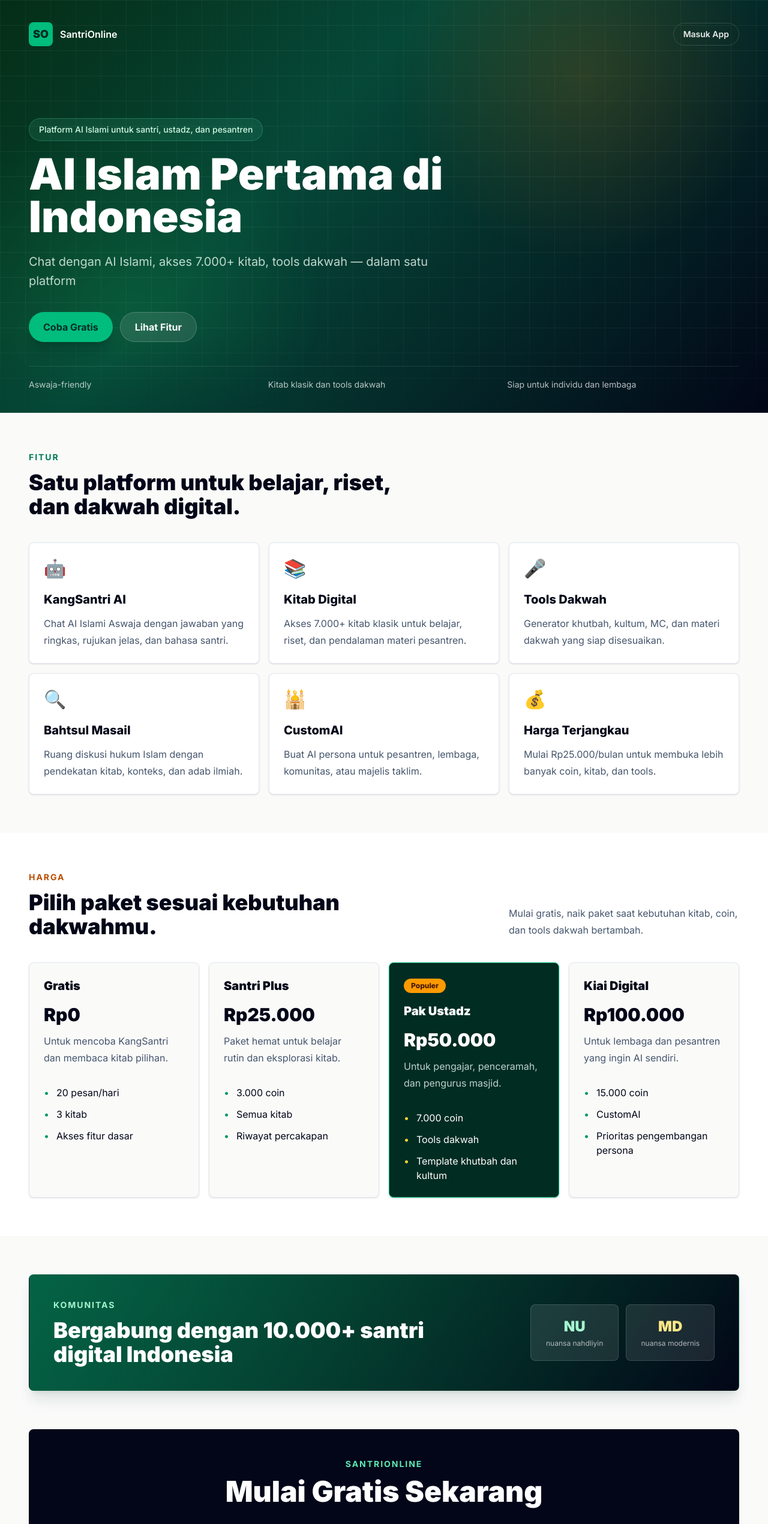
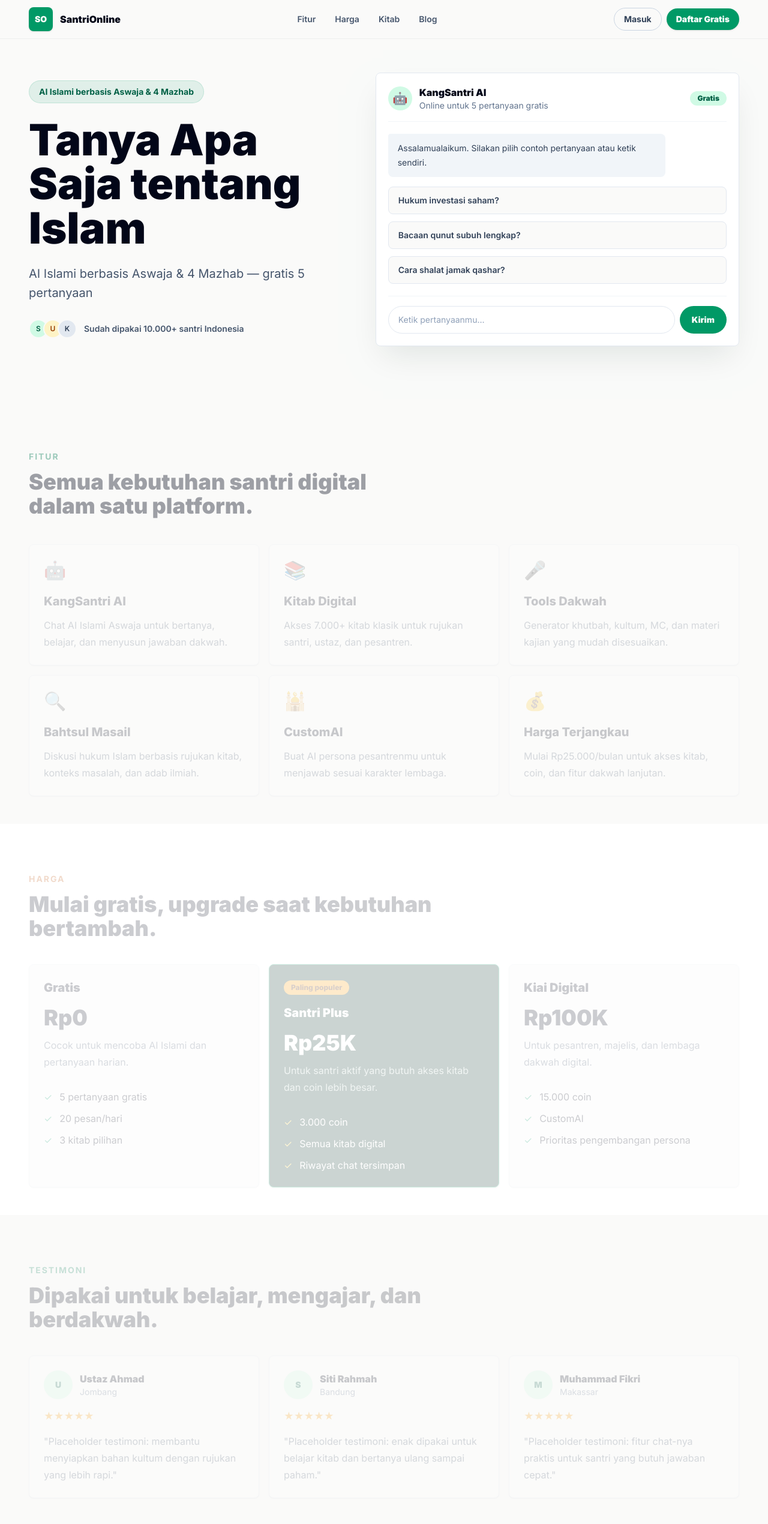
Before and after one commit to Santrionlinecom/web, a SvelteKit app: page / in a window 1280 px wide. Shown: the top 2540 px of the page at 60% size. Built offline with nearby package versions, Linux system fonts and the light colour scheme.

Commit message:
feat: hybrid chat-first landing page

```diff
--- a/src/routes/+page.svelte
+++ b/src/routes/+page.svelte
@@ -1,34 +1,49 @@
 <script lang="ts">
+	let question = $state('');
+	let showSignupModal = $state(false);
+
+	const examples = [
+		'Hukum investasi saham?',
+		'Bacaan qunut subuh lengkap?',
+		'Cara shalat jamak qashar?'
+	];
+
 	const features = [
 		{
+			id: 'ai',
 			icon: '🤖',
 			title: 'KangSantri AI',
-			description: 'Chat AI Islami Aswaja dengan jawaban yang ringkas, rujukan jelas, dan bahasa santri.'
+			description: 'Chat AI Islami Aswaja untuk bertanya, belajar, dan menyusun jawaban dakwah.'
 		},
 		{
+			id: 'kitab',
 			icon: '📚',
 			title: 'Kitab Digital',
-			description: 'Akses 7.000+ kitab klasik untuk belajar, riset, dan pendalaman materi pesantren.'
+			description: 'Akses 7.000+ kitab klasik untuk rujukan santri, ustaz, dan pesantren.'
 		},
 		{
+			id: 'dakwah',
 			icon: '🎤',
 			title: 'Tools Dakwah',
-			description: 'Generator khutbah, kultum, MC, dan materi dakwah yang siap disesuaikan.'
+			description: 'Generator khutbah, kultum, MC, dan materi kajian yang mudah disesuaikan.'
 		},
 		{
+			id: 'bahtsul',
 			icon: '🔍',
 			title: 'Bahtsul Masail',
-			description: 'Ruang diskusi hukum Islam dengan pendekatan kitab, konteks, dan adab ilmiah.'
+			description: 'Diskusi hukum Islam berbasis rujukan kitab, konteks masalah, dan adab ilmiah.'
 		},
 		{
+			id: 'custom-ai',
 			icon: '🕌',
 			title: 'CustomAI',
-			description: 'Buat AI persona untuk pesantren, lembaga, komunitas, atau majelis taklim.'
+			description: 'Buat AI persona pesantrenmu untuk menjawab sesuai karakter lembaga.'
 		},
 		{
+			id: 'harga-terjangkau',
 			icon: '💰',
 			title: 'Harga Terjangkau',
-			description: 'Mulai Rp25.000/bulan untuk membuka lebih banyak coin, kitab, dan tools.'
+			description: 'Mulai Rp25.000/bulan untuk akses kitab, coin, dan fitur dakwah lanjutan.'
 		}
 	];
 
@@ -36,107 +51,185 @@
 		{
 			name: 'Gratis',
 			price: 'Rp0',
-			description: 'Untuk mencoba KangSantri dan membaca kitab pilihan.',
-			perks: ['20 pesan/hari', '3 kitab', 'Akses fitur dasar']
+			description: 'Cocok untuk mencoba AI Islami dan pertanyaan harian.',
+			perks: ['5 pertanyaan gratis', '20 pesan/hari', '3 kitab pilihan']
 		},
 		{
 			name: 'Santri Plus',
-			price: 'Rp25.000',
-			description: 'Paket hemat untuk belajar rutin dan eksplorasi kitab.',
-			perks: ['3.000 coin', 'Semua kitab', 'Riwayat percakapan']
-		},
-		{
-			name: 'Pak Ustadz',
-			price: 'Rp50.000',
-			description: 'Untuk pengajar, penceramah, dan pengurus masjid.',
-			perks: ['7.000 coin', 'Tools dakwah', 'Template khutbah dan kultum'],
+			price: 'Rp25K',
+			description: 'Untuk santri aktif yang butuh akses kitab dan coin lebih besar.',
+			perks: ['3.000 coin', 'Semua kitab digital', 'Riwayat chat tersimpan'],
 			highlight: true
 		},
 		{
 			name: 'Kiai Digital',
-			price: 'Rp100.000',
-			description: 'Untuk lembaga dan pesantren yang ingin AI sendiri.',
+			price: 'Rp100K',
+			description: 'Untuk pesantren, majelis, dan lembaga dakwah digital.',
 			perks: ['15.000 coin', 'CustomAI', 'Prioritas pengembangan persona']
 		}
 	];
+
+	const testimonials = [
+		{
+			avatar: 'U',
+			name: 'Ustaz Ahmad',
+			city: 'Jombang',
+			quote: 'Placeholder testimoni: membantu menyiapkan bahan kultum dengan rujukan yang lebih rapi.'
+		},
+		{
+			avatar: 'S',
+			name: 'Siti Rahmah',
+			city: 'Bandung',
+			quote: 'Placeholder testimoni: enak dipakai untuk belajar kitab dan bertanya ulang sampai paham.'
+		},
+		{
+			avatar: 'M',
+			name: 'Muhammad Fikri',
+			city: 'Makassar',
+			quote: 'Placeholder testimoni: fitur chat-nya praktis untuk santri yang butuh jawaban cepat.'
+		}
+	];
+
+	function askForSignup(nextQuestion = question.trim()) {
+		if (nextQuestion) {
+			question = nextQuestion;
+		}
+
+		showSignupModal = true;
+	}
+
+	function handleSubmit(event: SubmitEvent) {
+		event.preventDefault();
+		askForSignup();
+	}
 </script>
 
 <svelte:head>
-	<title>SantriOnline - AI Islam Pertama di Indonesia</title>
+	<title>SantriOnline - Tanya Apa Saja tentang Islam</title>
 	<meta
 		name="description"
-		content="Chat dengan AI Islami, akses 7.000+ kitab, tools dakwah, dan CustomAI pesantren dalam satu platform."
+		content="AI Islami berbasis Aswaja dan 4 Mazhab. Coba gratis 5 pertanyaan, akses kitab digital, tools dakwah, dan CustomAI pesantren."
 	/>
 </svelte:head>
 
-<main class="min-h-screen overflow-hidden bg-stone-50 text-slate-950 dark:bg-slate-950 dark:text-white">
-	<section class="hero relative isolate flex min-h-[86svh] items-center px-5 py-8 sm:px-8 lg:px-12">
-		<div class="hero-pattern absolute inset-0 -z-10"></div>
-		<div class="mx-auto flex w-full max-w-7xl flex-col gap-10">
-			<nav class="flex items-center justify-between gap-4" aria-label="Navigasi utama">
-				<a class="flex items-center gap-3" href="/" aria-label="SantriOnline beranda">
-					<span
-						class="grid size-10 place-items-center rounded-lg bg-emerald-500 text-lg font-black text-emerald-950 shadow-lg shadow-emerald-950/20"
-						>SO</span
-					>
-					<span class="text-base font-semibold text-white">SantriOnline</span>
-				</a>
+<main class="min-h-screen bg-stone-50 text-slate-950 dark:bg-slate-950 dark:text-white">
+	<header class="sticky top-0 z-40 border-b border-slate-900/5 bg-stone-50/90 px-5 backdrop-blur-xl dark:border-white/10 dark:bg-slate-950/90 sm:px-8 lg:px-12">
+		<nav class="mx-auto flex h-16 max-w-7xl items-center justify-between gap-4" aria-label="Navigasi utama">
+			<a class="flex items-center gap-3" href="/" aria-label="SantriOnline beranda">
+				<span class="grid size-10 place-items-center rounded-lg bg-emerald-600 text-sm font-black text-white shadow-sm">SO</span>
+				<span class="text-base font-black text-slate-950 dark:text-white">SantriOnline</span>
+			</a>
+
+			<div class="hidden items-center gap-8 text-sm font-semibold text-slate-600 dark:text-slate-300 md:flex">
+				<a class="transition hover:text-emerald-700 dark:hover:text-emerald-300" href="#fitur">Fitur</a>
+				<a class="transition hover:text-emerald-700 dark:hover:text-emerald-300" href="#harga">Harga</a>
+				<a class="transition hover:text-emerald-700 dark:hover:text-emerald-300" href="#kitab">Kitab</a>
+				<a class="transition hover:text-emerald-700 dark:hover:text-emerald-300" href="/blog">Blog</a>
+			</div>
+
+			<div class="flex items-center gap-2">
 				<a
-					class="rounded-full border border-white/15 px-4 py-2 text-sm font-semibold text-white/90 transition hover:border-emerald-300 hover:text-white"
+					class="hidden rounded-full border border-slate-300 px-4 py-2 text-sm font-bold text-slate-700 transition hover:border-emerald-600 hover:text-emerald-700 dark:border-white/20 dark:text-slate-200 dark:hover:border-emerald-400 dark:hover:text-emerald-300 sm:inline-flex"
+					href="https://app.santrionline.com/login"
+					>Masuk</a
+				>
+				<a
+					class="inline-flex rounded-full bg-emerald-600 px-4 py-2 text-sm font-black text-white shadow-sm transition hover:bg-emerald-700 focus:outline-none focus:ring-4 focus:ring-emerald-500/20"
 					href="https://app.santrionline.com/register"
-					>Masuk App</a
+					>Daftar Gratis</a
 				>
-			</nav>
+			</div>
+		</nav>
+	</header>
 
-			<div class="max-w-4xl pt-10 sm:pt-16 lg:pt-20">
-				<p
-					class="mb-5 inline-flex rounded-full border border-emerald-300/25 bg-emerald-300/10 px-4 py-2 text-sm font-medium text-emerald-100"
-				>
-					Platform AI Islami untuk santri, ustadz, dan pesantren
+	<section class="px-5 pb-16 pt-10 sm:px-8 sm:pb-20 sm:pt-14 lg:px-12 lg:pb-24">
+		<div class="mx-auto grid max-w-7xl gap-10 lg:grid-cols-[0.94fr_1.06fr] lg:items-center">
+			<div class="fade-in">
+				<p class="inline-flex rounded-full border border-emerald-600/15 bg-emerald-600/10 px-4 py-2 text-sm font-bold text-emerald-800 dark:border-emerald-400/20 dark:bg-emerald-400/10 dark:text-emerald-200">
+					AI Islami berbasis Aswaja & 4 Mazhab
 				</p>
-				<h1 class="max-w-4xl text-5xl font-black leading-[0.98] tracking-normal text-white sm:text-6xl lg:text-7xl">
-					AI Islam Pertama di Indonesia
+				<h1 class="mt-6 max-w-3xl text-5xl font-black leading-[1.02] tracking-normal text-slate-950 dark:text-white sm:text-6xl lg:text-7xl">
+					Tanya Apa Saja tentang Islam
 				</h1>
-				<p class="mt-6 max-w-2xl text-lg leading-8 text-emerald-50/80 sm:text-xl">
-					Chat dengan AI Islami, akses 7.000+ kitab, tools dakwah — dalam satu platform
+				<p class="mt-6 max-w-2xl text-lg leading-8 text-slate-600 dark:text-slate-300 sm:text-xl">
+					AI Islami berbasis Aswaja & 4 Mazhab — gratis 5 pertanyaan
 				</p>
-				<div class="mt-9 flex flex-col gap-3 sm:flex-row">
-					<a
-						class="inline-flex items-center justify-center rounded-full bg-emerald-500 px-6 py-3 text-base font-bold text-emerald-950 shadow-xl shadow-emerald-950/30 transition hover:bg-emerald-400 focus:outline-none focus:ring-4 focus:ring-emerald-300/40"
-						href="https://app.santrionline.com/register"
-						>Coba Gratis</a
-					>
-					<a
-						class="inline-flex items-center justify-center rounded-full border border-white/20 bg-white/10 px-6 py-3 text-base font-bold text-white backdrop-blur transition hover:border-amber-400 hover:bg-white/15 focus:outline-none focus:ring-4 focus:ring-amber-300/30"
-						href="#fitur"
-						>Lihat Fitur</a
-					>
+				<div class="mt-7 flex items-center gap-3 text-sm font-semibold text-slate-600 dark:text-slate-300">
+					<span class="flex -space-x-2" aria-hidden="true">
+						<span class="grid size-8 place-items-center rounded-full border-2 border-stone-50 bg-emerald-100 text-xs text-emerald-800 dark:border-slate-950">S</span>
+						<span class="grid size-8 place-items-center rounded-full border-2 border-stone-50 bg-amber-100 text-xs text-amber-800 dark:border-slate-950">U</span>
+						<span class="grid size-8 place-items-center rounded-full border-2 border-stone-50 bg-slate-200 text-xs text-slate-700 dark:border-slate-950">K</span>
+					</span>
+					Sudah dipakai 10.000+ santri Indonesia
 				</div>
 			</div>
 
-			<div class="grid gap-3 border-t border-white/10 pt-5 text-sm text-white/72 sm:grid-cols-3">
-				<p>Aswaja-friendly</p>
-				<p>Kitab klasik dan tools dakwah</p>
-				<p>Siap untuk individu dan lembaga</p>
-			</div>
+			<section
+				class="fade-in rounded-lg border border-slate-200 bg-white p-4 shadow-2xl shadow-emerald-950/10 dark:border-white/10 dark:bg-slate-900 dark:shadow-black/30 sm:p-5"
+				aria-label="Demo chat SantriOnline"
+			>
+				<div class="flex items-center justify-between border-b border-slate-100 pb-4 dark:border-white/10">
+					<div class="flex items-center gap-3">
+						<span class="grid size-10 place-items-center rounded-full bg-emerald-100 text-xl dark:bg-emerald-500/15">🤖</span>
+						<div>
+							<h2 class="text-base font-black">KangSantri AI</h2>
+							<p class="text-sm text-slate-500 dark:text-slate-400">Online untuk 5 pertanyaan gratis</p>
+						</div>
+					</div>
+					<span class="rounded-full bg-emerald-100 px-3 py-1 text-xs font-black text-emerald-800 dark:bg-emerald-500/15 dark:text-emerald-200">Gratis</span>
+				</div>
+
+				<div class="space-y-4 py-5">
+					<div class="max-w-[82%] rounded-lg rounded-tl-sm bg-slate-100 px-4 py-3 text-sm leading-6 text-slate-700 dark:bg-white/8 dark:text-slate-200">
+						Assalamualaikum. Silakan pilih contoh pertanyaan atau ketik sendiri.
+					</div>
+
+					<div class="grid gap-3">
+						{#each examples as example}
+							<button
+								type="button"
+								class="rounded-lg border border-slate-200 bg-stone-50 px-4 py-3 text-left text-sm font-semibold text-slate-700 transition hover:border-emerald-500 hover:bg-emerald-50 hover:text-emerald-800 focus:outline-none focus:ring-4 focus:ring-emerald-500/15 dark:border-white/10 dark:bg-white/5 dark:text-slate-200 dark:hover:border-emerald-400 dark:hover:bg-emerald-400/10"
+								onclick={() => askForSignup(example)}
+							>
+								{example}
+							</button>
+						{/each}
+					</div>
+				</div>
+
+				<form class="flex gap-2 border-t border-slate-100 pt-4 dark:border-white/10" onsubmit={handleSubmit}>
+					<label class="sr-only" for="question">Ketik pertanyaanmu</label>
+					<input
+						id="question"
+						class="min-w-0 flex-1 rounded-full border border-slate-200 bg-white px-4 py-3 text-sm text-slate-900 outline-none transition placeholder:text-slate-400 focus:border-emerald-500 focus:ring-4 focus:ring-emerald-500/15 dark:border-white/10 dark:bg-slate-950 dark:text-white"
+						bind:value={question}
+						placeholder="Ketik pertanyaanmu..."
+					/>
+					<button
+						type="submit"
+						class="rounded-full bg-emerald-600 px-5 py-3 text-sm font-black text-white transition hover:bg-emerald-700 focus:outline-none focus:ring-4 focus:ring-emerald-500/20"
+					>
+						Kirim
+					</button>
+				</form>
+			</section>
 		</div>
 	</section>
 
 	<section id="fitur" class="px-5 py-16 sm:px-8 lg:px-12">
 		<div class="mx-auto max-w-7xl">
-			<div class="max-w-2xl">
+			<div class="fade-in max-w-2xl">
 				<p class="text-sm font-bold uppercase tracking-[0.14em] text-emerald-700 dark:text-emerald-300">Fitur</p>
-				<h2 class="mt-3 text-3xl font-black tracking-normal text-slate-950 dark:text-white sm:text-4xl">
-					Satu platform untuk belajar, riset, dan dakwah digital.
-				</h2>
+				<h2 class="mt-3 text-3xl font-black tracking-normal sm:text-4xl">Semua kebutuhan santri digital dalam satu platform.</h2>
 			</div>
 			<div class="mt-10 grid gap-4 sm:grid-cols-2 lg:grid-cols-3">
 				{#each features as feature}
 					<article
-						class="rounded-lg border border-slate-200 bg-white p-6 shadow-sm transition hover:-translate-y-1 hover:border-emerald-300 hover:shadow-xl hover:shadow-emerald-950/5 dark:border-white/10 dark:bg-white/[0.04] dark:hover:border-emerald-400/70"
+						id={feature.id}
+						class="fade-in rounded-lg border border-slate-200 bg-white p-6 shadow-sm transition hover:-translate-y-1 hover:border-emerald-300 hover:shadow-xl hover:shadow-emerald-950/10 dark:border-white/10 dark:bg-white/[0.04]"
 					>
 						<div class="text-3xl" aria-hidden="true">{feature.icon}</div>
-						<h3 class="mt-5 text-xl font-extrabold text-slate-950 dark:text-white">{feature.title}</h3>
+						<h3 class="mt-5 text-xl font-extrabold">{feature.title}</h3>
 						<p class="mt-3 leading-7 text-slate-600 dark:text-slate-300">{feature.description}</p>
 					</article>
 				{/each}
@@ -146,39 +239,34 @@
 
 	<section id="harga" class="bg-white px-5 py-16 dark:bg-slate-900 sm:px-8 lg:px-12">
 		<div class="mx-auto max-w-7xl">
-			<div class="flex flex-col justify-between gap-4 md:flex-row md:items-end">
-				<div class="max-w-2xl">
-					<p class="text-sm font-bold uppercase tracking-[0.14em] text-amber-700 dark:text-amber-300">Harga</p>
-					<h2 class="mt-3 text-3xl font-black tracking-normal sm:text-4xl">Pilih paket sesuai kebutuhan dakwahmu.</h2>
-				</div>
-				<p class="max-w-sm leading-7 text-slate-600 dark:text-slate-300">
-					Mulai gratis, naik paket saat kebutuhan kitab, coin, dan tools dakwah bertambah.
-				</p>
+			<div class="fade-in max-w-2xl">
+				<p class="text-sm font-bold uppercase tracking-[0.14em] text-amber-700 dark:text-amber-300">Harga</p>
+				<h2 class="mt-3 text-3xl font-black tracking-normal sm:text-4xl">Mulai gratis, upgrade saat kebutuhan bertambah.</h2>
 			</div>
 
-			<div class="mt-10 grid gap-4 lg:grid-cols-4">
+			<div class="mt-10 grid gap-4 lg:grid-cols-3">
 				{#each plans as plan}
 					<article
-						class={`relative rounded-lg border p-6 shadow-sm ${
+						class={`fade-in rounded-lg border p-6 shadow-sm ${
 							plan.highlight
-								? 'border-emerald-500 bg-emerald-950 text-white shadow-emerald-950/20'
-								: 'border-slate-200 bg-stone-50 text-slate-950 dark:border-white/10 dark:bg-white/[0.04] dark:text-white'
+								? 'border-emerald-600 bg-emerald-950 text-white shadow-emerald-950/15'
+								: 'border-slate-200 bg-stone-50 dark:border-white/10 dark:bg-white/[0.04]'
 						}`}
 					>
 						{#if plan.highlight}
 							<p class="mb-4 inline-flex rounded-full bg-amber-500 px-3 py-1 text-xs font-extrabold text-amber-950">
-								Populer
+								Paling populer
 							</p>
 						{/if}
 						<h3 class="text-xl font-black">{plan.name}</h3>
-						<p class="mt-4 text-3xl font-black">{plan.price}</p>
+						<p class="mt-4 text-4xl font-black">{plan.price}</p>
 						<p class={`mt-3 min-h-16 leading-7 ${plan.highlight ? 'text-emerald-50/80' : 'text-slate-600 dark:text-slate-300'}`}>
 							{plan.description}
 						</p>
 						<ul class="mt-6 space-y-3">
 							{#each plan.perks as perk}
 								<li class="flex gap-3">
-									<span class={plan.highlight ? 'text-amber-300' : 'text-emerald-600'} aria-hidden="true">•</span>
+									<span class={plan.highlight ? 'text-amber-300' : 'text-emerald-600'} aria-hidden="true">✓</span>
 									<span>{perk}</span>
 								</li>
 							{/each}
@@ -191,33 +279,37 @@
 
 	<section class="px-5 py-16 sm:px-8 lg:px-12">
 		<div class="mx-auto max-w-7xl">
-			<div
-				class="unity-band flex flex-col gap-8 rounded-lg border border-emerald-900/10 bg-emerald-950 px-6 py-10 text-white shadow-xl shadow-emerald-950/10 md:flex-row md:items-center md:justify-between md:px-10"
-			>
-				<div>
-					<p class="text-sm font-bold uppercase tracking-[0.14em] text-emerald-200">Komunitas</p>
-					<h2 class="mt-3 max-w-2xl text-3xl font-black tracking-normal sm:text-4xl">
-						Bergabung dengan 10.000+ santri digital Indonesia
-					</h2>
-				</div>
-				<div class="grid grid-cols-2 gap-3 text-center">
-					<div class="rounded-lg border border-white/15 bg-white/10 px-6 py-5">
-						<p class="text-2xl font-black text-emerald-200">NU</p>
-						<p class="mt-1 text-xs text-white/65">nuansa nahdliyin</p>
-					</div>
-					<div class="rounded-lg border border-white/15 bg-white/10 px-6 py-5">
-						<p class="text-2xl font-black text-amber-200">MD</p>
-						<p class="mt-1 text-xs text-white/65">nuansa modernis</p>
-					</div>
-				</div>
+			<div class="fade-in max-w-2xl">
+				<p class="text-sm font-bold uppercase tracking-[0.14em] text-emerald-700 dark:text-emerald-300">Testimoni</p>
+				<h2 class="mt-3 text-3xl font-black tracking-normal sm:text-4xl">Dipakai untuk belajar, mengajar, dan berdakwah.</h2>
+			</div>
+
+			<div class="mt-10 grid gap-4 md:grid-cols-3">
+				{#each testimonials as testimonial}
+					<article class="fade-in rounded-lg border border-slate-200 bg-white p-6 shadow-sm dark:border-white/10 dark:bg-white/[0.04]">
+						<div class="flex items-center gap-3">
+							<span class="grid size-12 place-items-center rounded-full bg-emerald-100 text-sm font-black text-emerald-800 dark:bg-emerald-500/15 dark:text-emerald-200">
+								{testimonial.avatar}
+							</span>
+							<div>
+								<h3 class="font-black">{testimonial.name}</h3>
+								<p class="text-sm text-slate-500 dark:text-slate-400">{testimonial.city}</p>
+							</div>
+						</div>
+						<p class="mt-4 text-amber-500" aria-label="Rating 5 dari 5">★★★★★</p>
+						<p class="mt-4 leading-7 text-slate-600 dark:text-slate-300">"{testimonial.quote}"</p>
+					</article>
+				{/each}
 			</div>
 		</div>
 	</section>
 
 	<section class="px-5 pb-16 sm:px-8 lg:px-12">
-		<div class="mx-auto max-w-7xl rounded-lg bg-slate-950 px-6 py-12 text-center text-white dark:bg-emerald-950 sm:px-10">
-			<p class="text-sm font-bold uppercase tracking-[0.14em] text-emerald-300">SantriOnline</p>
-			<h2 class="mx-auto mt-3 max-w-3xl text-3xl font-black tracking-normal sm:text-5xl">Mulai Gratis Sekarang</h2>
+		<div class="fade-in mx-auto max-w-7xl rounded-lg bg-slate-950 px-6 py-12 text-center text-white shadow-2xl shadow-emerald-950/15 dark:bg-emerald-950 sm:px-10">
+			<p class="text-sm font-bold uppercase tracking-[0.14em] text-emerald-300">Tanpa ribet</p>
+			<h2 class="mx-auto mt-3 max-w-4xl text-3xl font-black tracking-normal sm:text-5xl">
+				Mulai Gratis Sekarang — 5 Pertanyaan Tanpa Kartu Kredit
+			</h2>
 			<a
 				class="mt-8 inline-flex items-center justify-center rounded-full bg-emerald-500 px-7 py-3 text-base font-black text-emerald-950 transition hover:bg-emerald-400 focus:outline-none focus:ring-4 focus:ring-emerald-300/40"
 				href="https://app.santrionline.com/register"
@@ -227,19 +319,61 @@
 	</section>
 </main>
 
-<footer class="border-t border-slate-200 bg-white px-5 py-8 text-slate-700 dark:border-white/10 dark:bg-slate-950 dark:text-slate-300 sm:px-8 lg:px-12">
-	<div class="mx-auto flex max-w-7xl flex-col gap-6 md:flex-row md:items-center md:justify-between">
+<footer class="border-t border-slate-200 bg-white px-5 py-8 text-slate-600 dark:border-white/10 dark:bg-slate-950 dark:text-slate-300 sm:px-8 lg:px-12">
+	<div class="mx-auto flex max-w-7xl flex-col gap-5 md:flex-row md:items-center md:justify-between">
 		<a class="flex items-center gap-3 font-black text-slate-950 dark:text-white" href="/">
-			<span class="grid size-9 place-items-center rounded-lg bg-emerald-500 text-sm text-emerald-950">SO</span>
+			<span class="grid size-9 place-items-center rounded-lg bg-emerald-600 text-sm text-white">SO</span>
 			SantriOnline
 		</a>
 		<nav class="flex flex-wrap gap-x-5 gap-y-2 text-sm" aria-label="Navigasi footer">
-			<a class="hover:text-emerald-700 dark:hover:text-emerald-300" href="#tentang">Tentang</a>
 			<a class="hover:text-emerald-700 dark:hover:text-emerald-300" href="#fitur">Fitur</a>
 			<a class="hover:text-emerald-700 dark:hover:text-emerald-300" href="#harga">Harga</a>
-			<a class="hover:text-emerald-700 dark:hover:text-emerald-300" href="#blog">Blog</a>
-			<a class="hover:text-emerald-700 dark:hover:text-emerald-300" href="#kontak">Kontak</a>
+			<a class="hover:text-emerald-700 dark:hover:text-emerald-300" href="#kitab">Kitab</a>
+			<a class="hover:text-emerald-700 dark:hover:text-emerald-300" href="/blog">Blog</a>
 		</nav>
 		<p class="text-sm">Copyright 2026 SantriOnline</p>
 	</div>
 </footer>
+
+{#if showSignupModal}
+	<div class="fixed inset-0 z-50 grid place-items-center bg-slate-950/55 px-5 backdrop-blur-sm" role="presentation">
+		<div
+			class="w-full max-w-md rounded-lg bg-white p-6 text-slate-950 shadow-2xl dark:bg-slate-900 dark:text-white"
+			role="dialog"
+			aria-modal="true"
+			aria-labelledby="signup-title"
+		>
+			<div class="flex items-start justify-between gap-4">
+				<div>
+					<p class="text-sm font-bold uppercase tracking-[0.14em] text-emerald-700 dark:text-emerald-300">KangSantri AI</p>
+					<h2 id="signup-title" class="mt-2 text-2xl font-black">Daftar gratis untuk dapat jawaban AI</h2>
+				</div>
+				<button
+					type="button"
+					class="grid size-9 place-items-center rounded-full border border-slate-200 text-slate-500 transition hover:border-slate-400 hover:text-slate-900 dark:border-white/10 dark:text-slate-300 dark:hover:text-white"
+					aria-label="Tutup modal"
+					onclick={() => (showSignupModal = false)}
+				>
+					×
+				</button>
+			</div>
+			{#if question}
+				<p class="mt-5 rounded-lg bg-stone-100 p-4 text-sm leading-6 text-slate-700 dark:bg-white/8 dark:text-slate-200">
+					Pertanyaanmu: <span class="font-semibold">{question}</span>
+				</p>
+			{/if}
+			<div class="mt-6 flex flex-col gap-3 sm:flex-row">
+				<a
+					class="inline-flex flex-1 items-center justify-center rounded-full bg-emerald-600 px-5 py-3 text-sm font-black text-white transition hover:bg-emerald-700"
+					href="https://app.santrionline.com/register"
+					>Daftar Gratis</a
+				>
+				<a
+					class="inline-flex flex-1 items-center justify-center rounded-full border border-slate-300 px-5 py-3 text-sm font-black text-slate-700 transition hover:border-emerald-600 hover:text-emerald-700 dark:border-white/15 dark:text-slate-200"
+					href="https://app.santrionline.com/login"
+					>Masuk</a
+				>
+			</div>
+		</div>
+	</div>
+{/if}
--- a/src/routes/layout.css
+++ b/src/routes/layout.css
@@ -37,30 +37,31 @@
 	-webkit-tap-highlight-color: transparent;
 }
 
-.hero {
-	background:
-		linear-gradient(132deg, rgba(5, 46, 22, 0.98) 0%, rgba(6, 78, 59, 0.92) 38%, #020617 100%),
-		#020617;
+::selection {
+	background: #bbf7d0;
+	color: #064e3b;
 }
 
-.hero-pattern {
-	background-image:
-		linear-gradient(rgba(255, 255, 255, 0.055) 1px, transparent 1px),
-		linear-gradient(90deg, rgba(255, 255, 255, 0.045) 1px, transparent 1px),
-		radial-gradient(circle at 76% 18%, rgba(217, 119, 6, 0.18), transparent 28%),
-		radial-gradient(circle at 16% 74%, rgba(22, 163, 74, 0.2), transparent 28%);
-	background-size:
-		42px 42px,
-		42px 42px,
-		100% 100%,
-		100% 100%;
-	mask-image: linear-gradient(to bottom, black 0%, black 80%, transparent 100%);
+@keyframes fade-in-up {
+	from {
+		opacity: 0.2;
+		transform: translateY(18px);
+	}
+
+	to {
+		opacity: 1;
+		transform: translateY(0);
+	}
 }
 
-.unity-band {
-	background:
-		linear-gradient(120deg, rgba(4, 120, 87, 0.72), rgba(2, 6, 23, 0.2)),
-		linear-gradient(135deg, #052e16, #020617);
+@media (prefers-reduced-motion: no-preference) {
+	@supports (animation-timeline: view()) {
+		.fade-in {
+			animation: fade-in-up linear both;
+			animation-range: entry 8% cover 28%;
+			animation-timeline: view();
+		}
+	}
 }
 
 @media (prefers-color-scheme: dark) {
```
